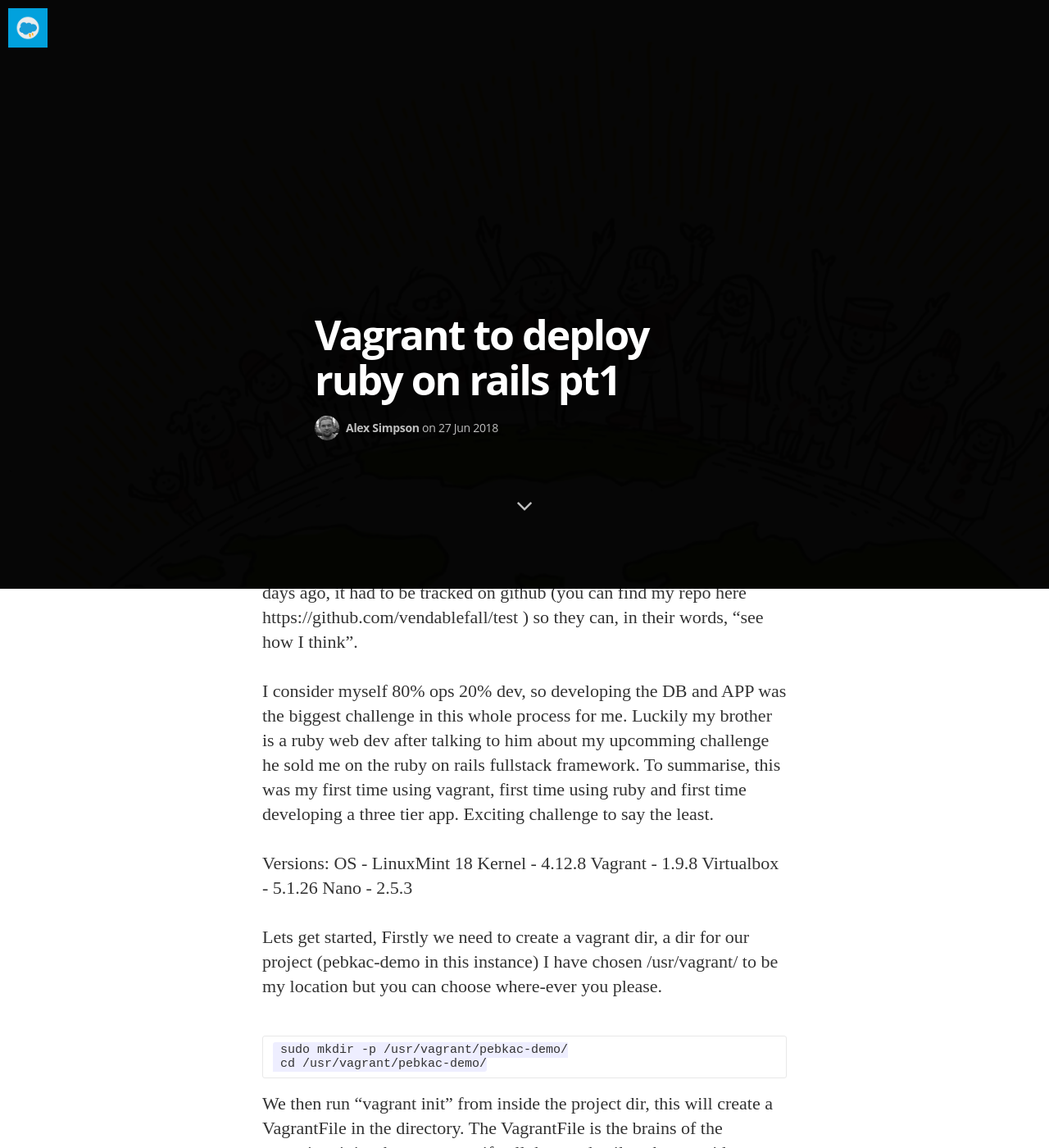
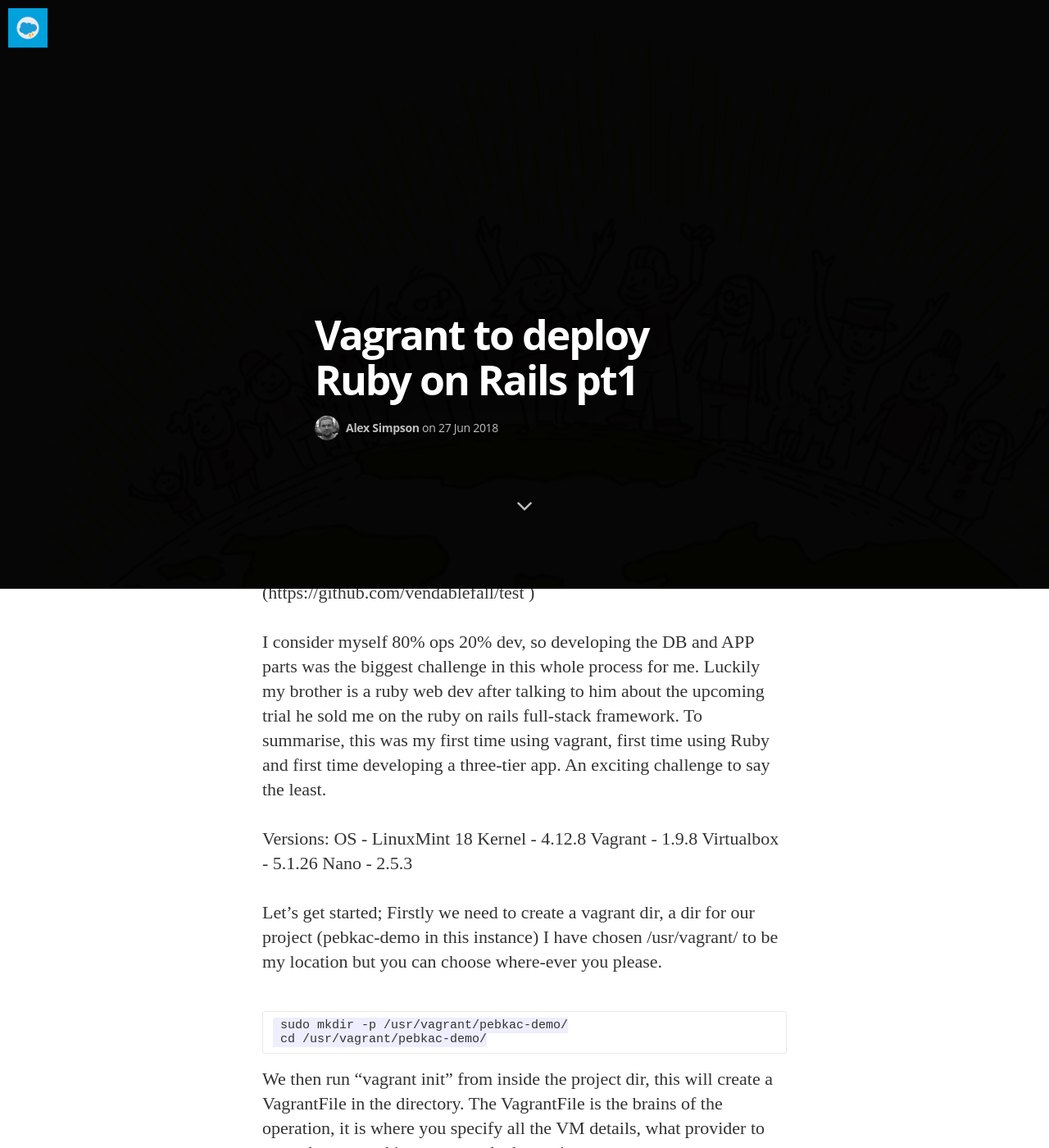
Before and after one commit to vendablefall/blog.leet.cloud, a Jekyll site: the page built from _posts/2018-06-26-Vagrant-to-deploy-ruby-on-rails-pt1.md, in a window 1280 px wide and 1400 px high, scrolled down 682 px. Shown: the whole window at 82% size. Built offline with Jekyll 4.4.1, drawn with Linux system fonts in a browser that asks for light colours; nearby versions of some CDN libraries; some web fonts are replaced; comment, search, counter and statistics services are not loaded; some of the changed text lies outside the part shown.

Commit message:
ganesha pt2

```diff
--- a/_posts/2018-06-26-Vagrant-to-deploy-ruby-on-rails-pt1.md
+++ b/_posts/2018-06-26-Vagrant-to-deploy-ruby-on-rails-pt1.md
@@ -1,37 +1,38 @@
 ---
 layout: post
-title:  "Vagrant to deploy ruby on rails pt1"
+title:  "Vagrant to deploy Ruby on Rails pt1"
 date:   2018-06-26 14:34:25
 categories: "Dev-Ops"
 tags:
 image: /assets/article_images/vagrant-ruby/rails_welcome.png
+bg-color: white
 ---
 
-Hello, today on pebkac we will be using vagrant to automate the deployment and configuration of a ruby on rails webserver, then in part two of this post we will expand the ruby on rails webserver to a single node n-tier stack (3 tiers), in our case NodeJS for the app and SQLite3 for the DB.
+Hello, today on pebkac we will be using vagrant to automate the deployment and configuration of a ruby on rails web server, then in part two of this post we will expand the ruby on rails web server to a single node n-tier stack (3 tiers), in our case NodeJS for the app and SQLite3 for the DB.
 
-Vagrant is an application that makes it super easy to automate provisioning of VM's, you can push the VM's to AWS, Azure, Vmware or VirtualBox by utilizing different providers. This makes it a very valuable tool to any developer or dev-ops eningeer, as once you have your stack working locally (utilizing virtualbox) you can simply change the provider to a public cloud endpoint and deploy your app into the cloud!
+Vagrant is an application that makes it super easy to automate the provisioning of VM's; you can push the VM's to AWS, Azure, Vmware or VirtualBox by utilising different providers. Which has makes it a precious tool to any developer or dev-ops engineer, as once you have your stack working locally (utilising VirtualBox) you can change the provider to a public cloud endpoint and deploy your app into the cloud!
 
-This stack was a technical test for a job interview that I completed a few days ago, it had to be tracked on github (you can find my repo here https://github.com/vendablefall/test ) so they can, in their words, "see how I think".
+This stack was a technical test for a job interview that I completed a while ago; you can find my GitHub repo [here] (https://github.com/vendablefall/test )
 
-I consider myself 80% ops 20% dev, so developing the DB and APP was the biggest challenge in this whole process for me. Luckily my brother is a ruby web dev after talking to him about my upcomming challenge he sold me on the ruby on rails fullstack framework. To summarise, this was my first time using vagrant, first time using ruby and first time developing a three tier app. Exciting challenge to say the least.
+I consider myself 80% ops 20% dev, so developing the DB and APP parts was the biggest challenge in this whole process for me. Luckily my brother is a ruby web dev after talking to him about the upcoming trial he sold me on the ruby on rails full-stack framework. To summarise, this was my first time using vagrant, first time using Ruby and first time developing a three-tier app. An exciting challenge to say the least.
 
 Versions:
-	OS - LinuxMint 18
-	Kernel - 4.12.8
-	Vagrant - 1.9.8
-	Virtualbox - 5.1.26
-	Nano - 2.5.3
+    OS - LinuxMint 18
+    Kernel - 4.12.8
+    Vagrant - 1.9.8
+    Virtualbox - 5.1.26
+    Nano - 2.5.3
 
-Lets get started, Firstly we need to create a vagrant dir, a dir for our project (pebkac-demo in this instance) I have chosen /usr/vagrant/ to be my location but you can choose where-ever you please.
+Let's get started; Firstly we need to create a vagrant dir, a dir for our project (pebkac-demo in this instance) I have chosen /usr/vagrant/ to be my location but you can choose where-ever you please.
 
      sudo mkdir -p /usr/vagrant/pebkac-demo/
      cd /usr/vagrant/pebkac-demo/
 
-We then run "vagrant init" from inside the project dir, this will create a VagrantFile in the directory. The VagrantFile is the brains of the operation, it is where you specify all the vm details, what provider to use, what networking to use and what scripts are run in what order.
+We then run "vagrant init" from inside the project dir, this will create a VagrantFile in the directory. The VagrantFile is the brains of the operation, it is where you specify all the VM details, what provider to use, what networking to use and what scripts to run.
 
      vagrant init
 
-Next we need to setup the provider and box, a vm "box" is a base image or template that is customised to work with Vagrant and the provider is the endpoint you want to deploy to. In this example we will be using the hashicorp-precise64 box with VirtualBox as the provider. To do this we need to edit the VagrantFile:
+Next, we need to set up the provider and box, a VM "box" is a base image or template that is customised to work with Vagrant, and the provider is the endpoint you want to deploy to. In this example, we will be using the HashiCorp-precise64 box with VirtualBox as the provider. To do this, we need to edit the VagrantFile:
 
      nano VagrantFile
 
@@ -44,7 +45,7 @@
     'config.vm.box = "hashicorp/precise64"'
 
 
-Next we need to tell Vagrant how many bootstrap scripts to initialise when the image when it boots. To do this, simply add the following lines below the 'config.vm.box = "hashicorp/precise64"' entry we just put in. We need to add the following lines to the Vagrantfile:
+Next, we need to tell Vagrant how many bootstrap scripts to initialise when the image when it boots. To do this, add the following lines below the 'config.vm.box = "hashicorp/precise64"' entry we just put in. We need to add the following lines to the Vagrantfile:
 
     nano VagrantFile
 
@@ -55,36 +56,36 @@
     config.vm.provision :shell, path: "rvm-setup.sh"
     config.vm.provision :shell, path: "project-setup.sh", privileged: false
 
-Now we need to actually create the bootstrap files we just referenced in the VagrantFile.
+Now we need to create the bootstrap files we just referenced in the VagrantFile.
 
     touch rvm-install.sh
     touch bootstrap.sh
-	touch rvm-setup.sh
-	touch project-setup.sh
+    touch rvm-setup.sh
+    touch project-setup.sh
 
-We then start to place our bootstrap commands into said files, the below commands will update the repositories on the image, install the curl tool (which will be used in the rvm-install.sh), create a /projects/ directory and finally set the corect permissions on the /projects/ directory.
+We then start to place our bootstrap commands into said files; the below commands will update the repositories on the image, install the curl tool (used in the rvm-install.sh), create a /projects/ directory and finally set the correct permissions on the /projects/ directory.
 
     echo "apt-get update" >> ./bootstrap.sh
-	echo "apt-get install -y curl" >> ./bootstrap.sh
-	echo "mkdir /projects/" >> ./bootstrap.sh
-	echo "chown vagrant /projects/" >> ./bootstrap.sh
+    echo "apt-get install -y curl" >> ./bootstrap.sh
+    echo "mkdir /projects/" >> ./bootstrap.sh
+    echo "chown vagrant /projects/" >> ./bootstrap.sh
 
 The following commands import a gpg key, pull down the rvm package and then add the path to our system PATH variable.
 
-	echo "gpg --keyserver hkp://keys.gnupg.net --recv-keys 409B6B1796C275462A1703113804BB82D39DC0E3 7D2BAF1CF37B13E2069D6956105BD0E739499BDB" >> ./rvm-install.sh
-	echo "\curl -sSL https://get.rvm.io | bash -s stable" >> ./rvm-install.sh
+    echo "gpg --keyserver hkp://keys.gnupg.net --recv-keys 409B6B1796C275462A1703113804BB82D39DC0E3 7D2BAF1CF37B13E2069D6956105BD0E739499BDB" >> ./rvm-install.sh
+    echo "\curl -sSL https://get.rvm.io | bash -s stable" >> ./rvm-install.sh
     echo "PATH=$PATH:/usr/local/rvm/scripts/rvm" >> ./rvm-install.sh
 
- Next we need to add the following commands to the rvm-setup.sh script. These commands will load rvm (I had a few occaisions where rvm was not loaded through the path variable setup in the last step, so I added this just incase), then we use rvm to install ruby 2.2.5, use ruby 2.2.5, change to the /projects/ directory, install ruby on rails and finally install bundler.
+ Next, we need to add the following commands to the rvm-setup.sh script. These commands will load rvm (I had a few occasions where rvm was not loaded through the path variable setup in the last step, so I added this just in case), then we use rvm to install Ruby 2.2.5, use ruby 2.2.5, change to the /projects/ directory, install ruby on rails and finally install bundler.
 
     echo "source /usr/local/rvm/scripts/rvm" >> ./rvm-setup.sh
-	echo "rvm install 2.2.5" >> ./rvm-setup.sh
-	echo "rvm use 2.2.5" >> ./rvm-setup.sh
-	echo "cd /projects/" >> ./rvm-setup.sh
-	echo "gem install rails" >> ./rvm-setup.sh
+    echo "rvm install 2.2.5" >> ./rvm-setup.sh
+    echo "rvm use 2.2.5" >> ./rvm-setup.sh
+    echo "cd /projects/" >> ./rvm-setup.sh
+    echo "gem install rails" >> ./rvm-setup.sh
     echo "gem install bundler" >> ./rvm-setup.sh
 
-Finally we can add the commands that will setup our ruby on rails server. The following commands change to the /project/ dir, create a new ruby server called "testapp", change inot the testapp directory, use bundler to install all the gem dependancies, finally we start the ruby server.
+Finally, we can add the commands that will set up our ruby on rails server. The following commands change to the /project/ dir, create a new ruby server called "testapp", switch to the testapp directory, use bundler to install all the gem dependencies; finally, we start the ruby server.
 
     echo "cd /projects/" >> ./project-setup.sh
     echo "rails new testapp -B" >> ./project-setup.sh
@@ -105,6 +106,6 @@
     cd /usr/vagrant/pebkac-demo/
     vagrant up
 
-After waiting for a the image to build, you should be able to open a web browser and navigate to localhost:1337 (or 3000 if you chose not to include the optional step) and hopefully you see the following:
+After waiting for the image to build, you should be able to open a web browser and navigate to localhost:1337 (or 3000 if you chose not to include the optional step) and hopefully you see the following:
 
 [![]({{ site.url }}/assets/article_images/vagrant-ruby/rails_welcome.png)]({{ site.url }}/assets/article_images/vagrant-ruby/rails_welcome.png)
```
Also changed, not shown: other parts of _posts/2018-06-26-Vagrant-to-deploy-ruby-on-rails-pt1.md (+1 -1 lines).
